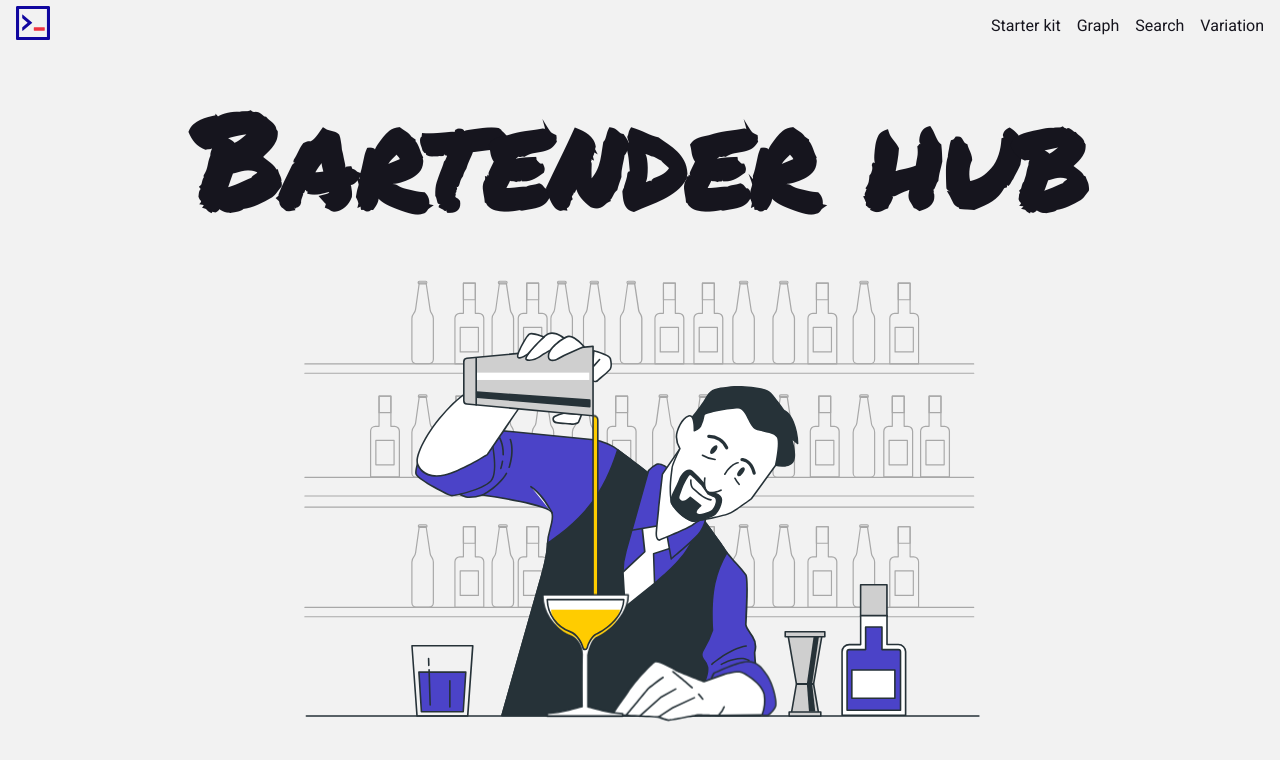
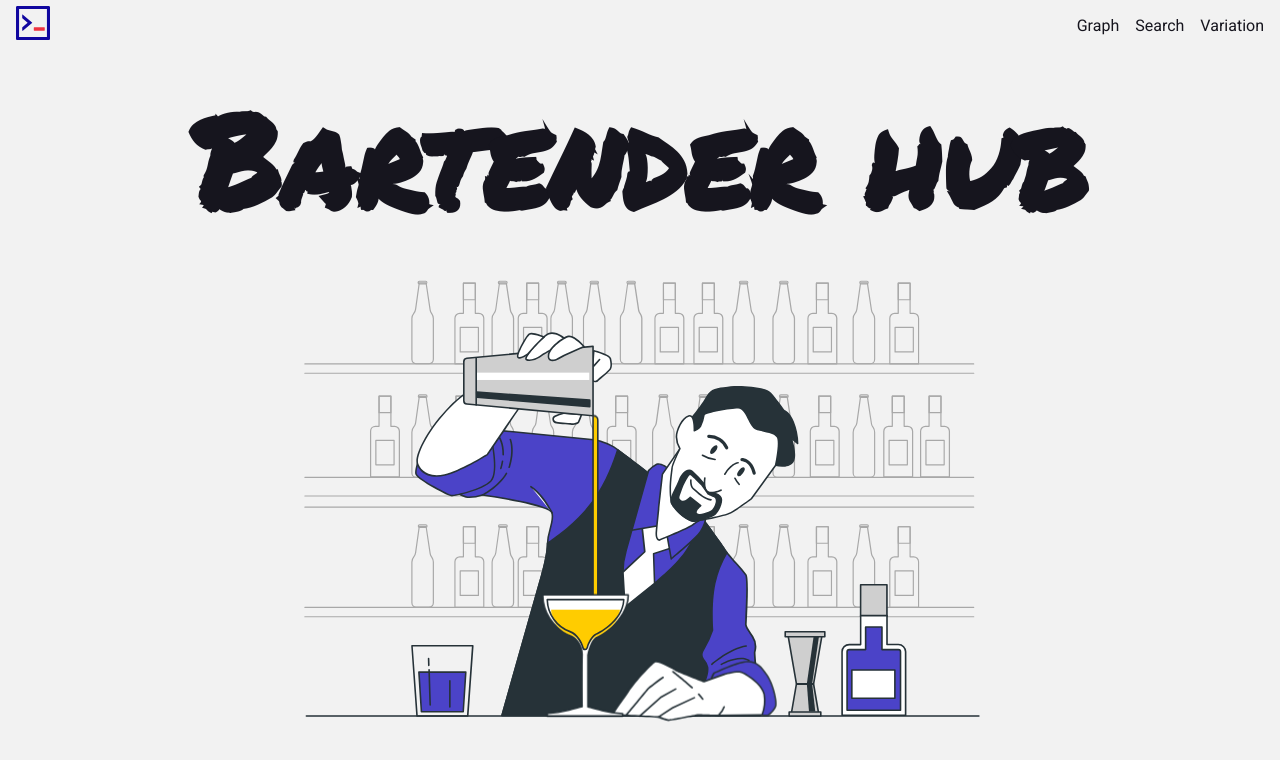
Before and after one commit to Heargo/knowledge_graph, an Angular app: page /home in a window 1280 px wide. Shown: the top 760 px of the page. Built offline with nearby package versions, Linux system fonts and the light colour scheme; no server answers.

Commit message:
feat: remove starter kit from nav bar

```diff
--- a/src/app/core/components/nav-bar/nav-bar.component.html
+++ b/src/app/core/components/nav-bar/nav-bar.component.html
@@ -10,12 +10,12 @@
   <div
     class="flex-row menu middle content"
     [ngClass]="{ active: phoneMenuOpen }">
-    <a
+    <!-- <a
       (click)="phoneMenuOpen = false"
       routerLink="/starter-kit"
       routerLinkActive="active"
       >Starter kit</a
-    >
+    > -->
     <a
       (click)="phoneMenuOpen = false"
       routerLink="/graph"
```
